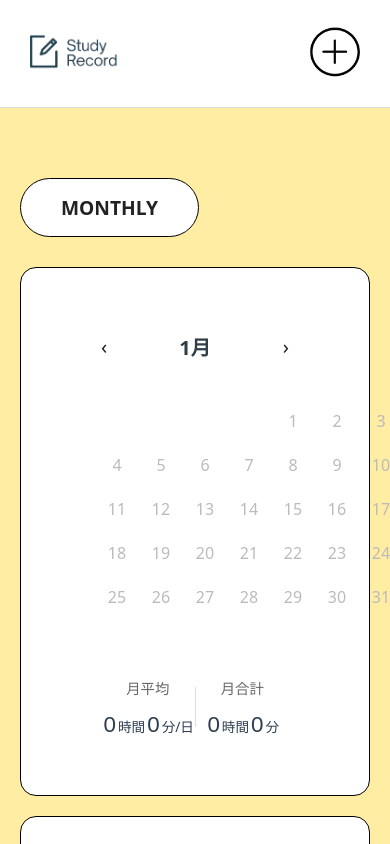
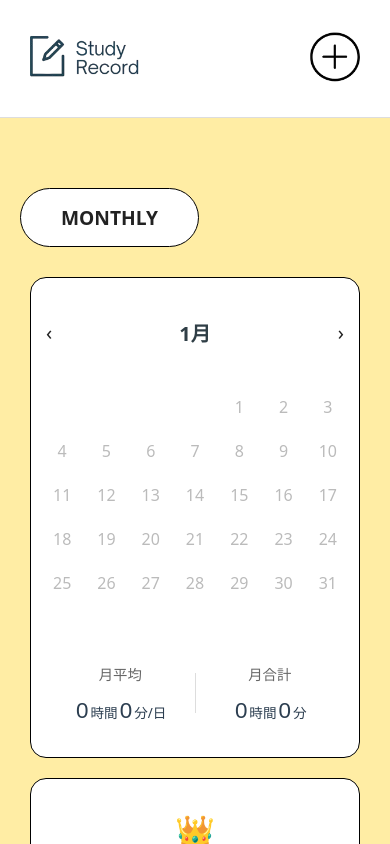
Before and after one commit to nokopo-2231/studyrec, a React (Vite) app: page / in a window 390 px wide. Shown: the top 844 px of the page. Built offline with nearby package versions, Linux system fonts and the light colour scheme.

Commit message:
responsive 追加

```diff
--- a/src/App.css
+++ b/src/App.css
@@ -53,3 +53,10 @@ main {
   padding: 15px 40px;
   margin: 50px 0 30px 0;
 }
+
+@media (max-width: 767px) {
+  .card {
+    margin: 20px 10px;
+    padding: 20px 15px;
+  }
+}
--- a/src/components/Header.module.css
+++ b/src/components/Header.module.css
@@ -7,7 +7,7 @@
 }
 
 .logo img {
-  height: 40px;
+  height: 50px;
   display: block;
 }
 
@@ -31,6 +31,6 @@
   }
 
   .logo img {
-    height: 40px;
+    height: 70px;
   }
 }
--- a/src/components/HeaderWithForm.module.css
+++ b/src/components/HeaderWithForm.module.css
@@ -7,7 +7,7 @@
 
 .inner,
 .formSection {
-  max-width: 800px;
+  max-width: 1000px;
   margin: 0 auto;
   padding: 12px 30px;
 }
--- a/src/components/Monthly.module.css
+++ b/src/components/Monthly.module.css
@@ -8,7 +8,7 @@
 .container {
   max-width: 800px;
   margin: 0 auto;
-  padding: 24px 30px;
+  padding: 24px auto;
 }
 
 .month {
```
